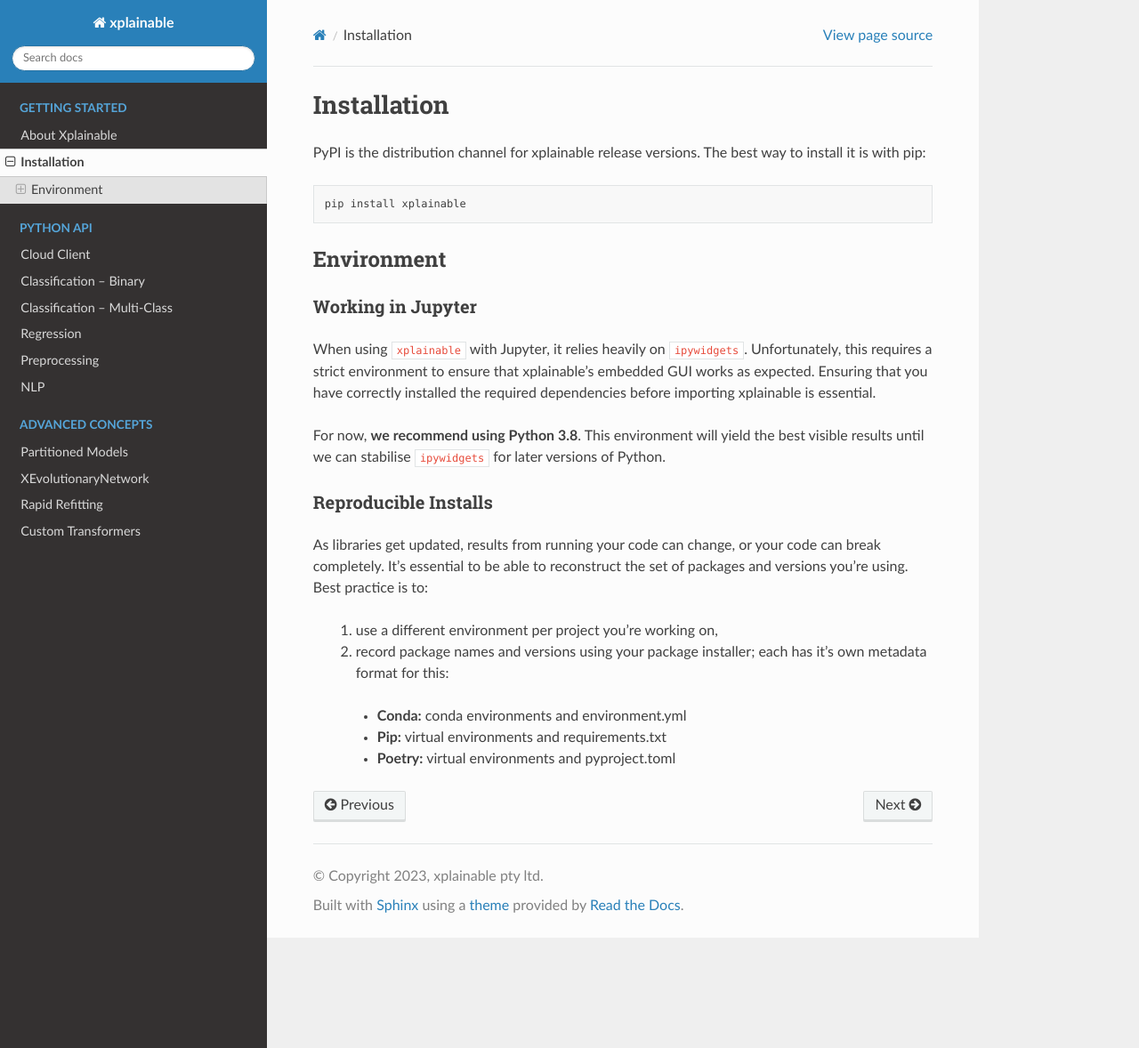
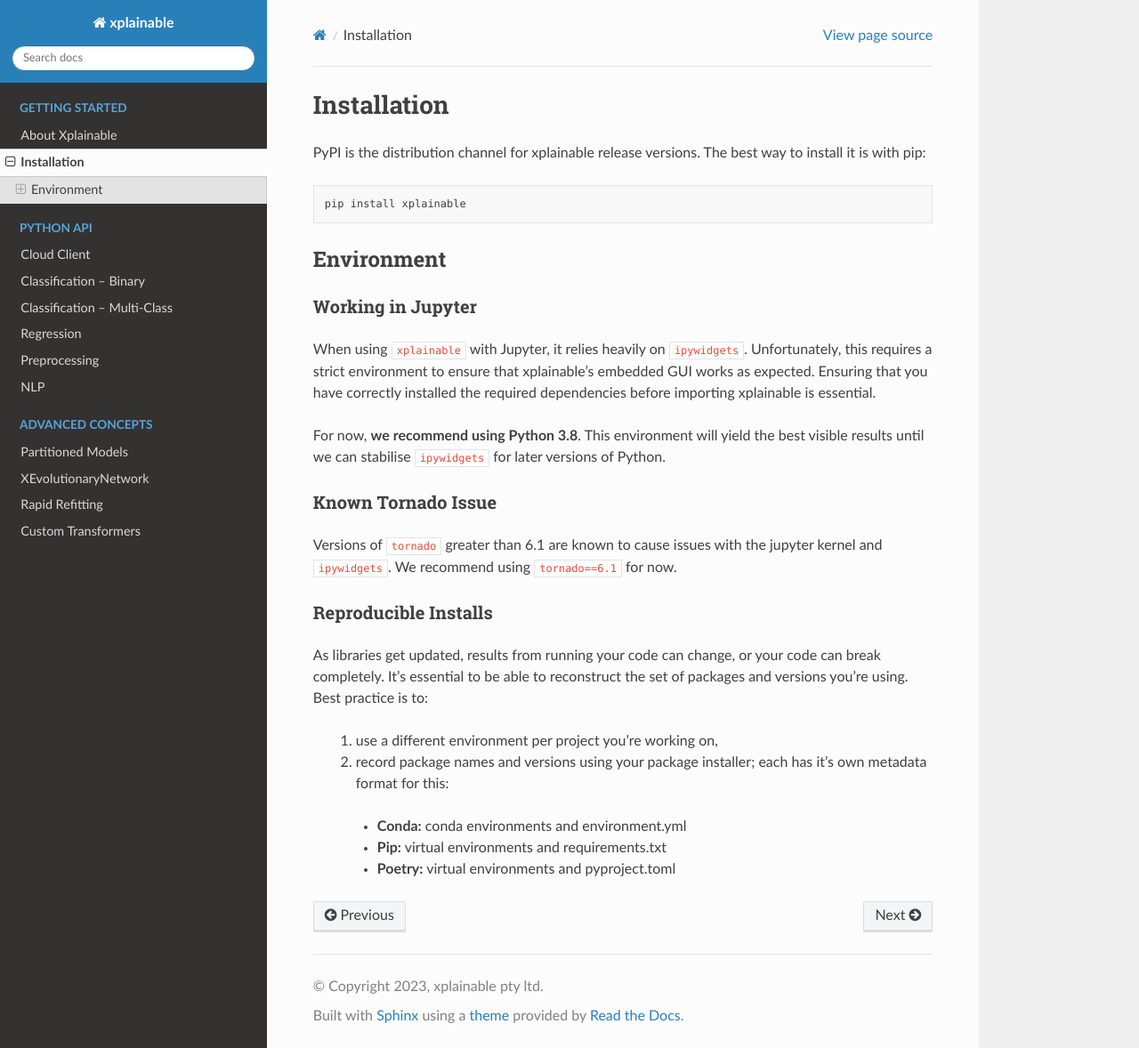
Before and after one commit to xplainable/xplainable, a Sphinx documentation site: the page built from docs/getting_started/installation.rst, in a window 1280 px wide and 1178 px high. Shown: the whole window at 89% size. Built offline with Sphinx 7.4.7 and the Read the Docs theme 2.0.0, drawn with Linux system fonts in a browser that asks for light colours.

Commit message:
added tornado warning

```diff
--- a/docs/getting_started/installation.rst
+++ b/docs/getting_started/installation.rst
@@ -19,7 +19,14 @@ xplainable's embedded GUI works as expected. Ensuring that you have correctly
 installed the required dependencies before importing xplainable is essential.
 
 For now, **we recommend using Python 3.8**. This environment will yield the best
-visible results until we can stabilise ``ipywidgets`` for later versions of Python.
+visible results until we can stabilise ``ipywidgets`` for later versions of
+Python.
+
+Known Tornado Issue
+~~~~~~~~~~~~~~~~~~~~
+
+Versions of ``tornado`` greater than 6.1 are known to cause issues with the
+jupyter kernel and ``ipywidgets``. We recommend using ``tornado==6.1`` for now.
 
 Reproducible Installs
 ~~~~~~~~~~~~~~~~~~~~~
```
